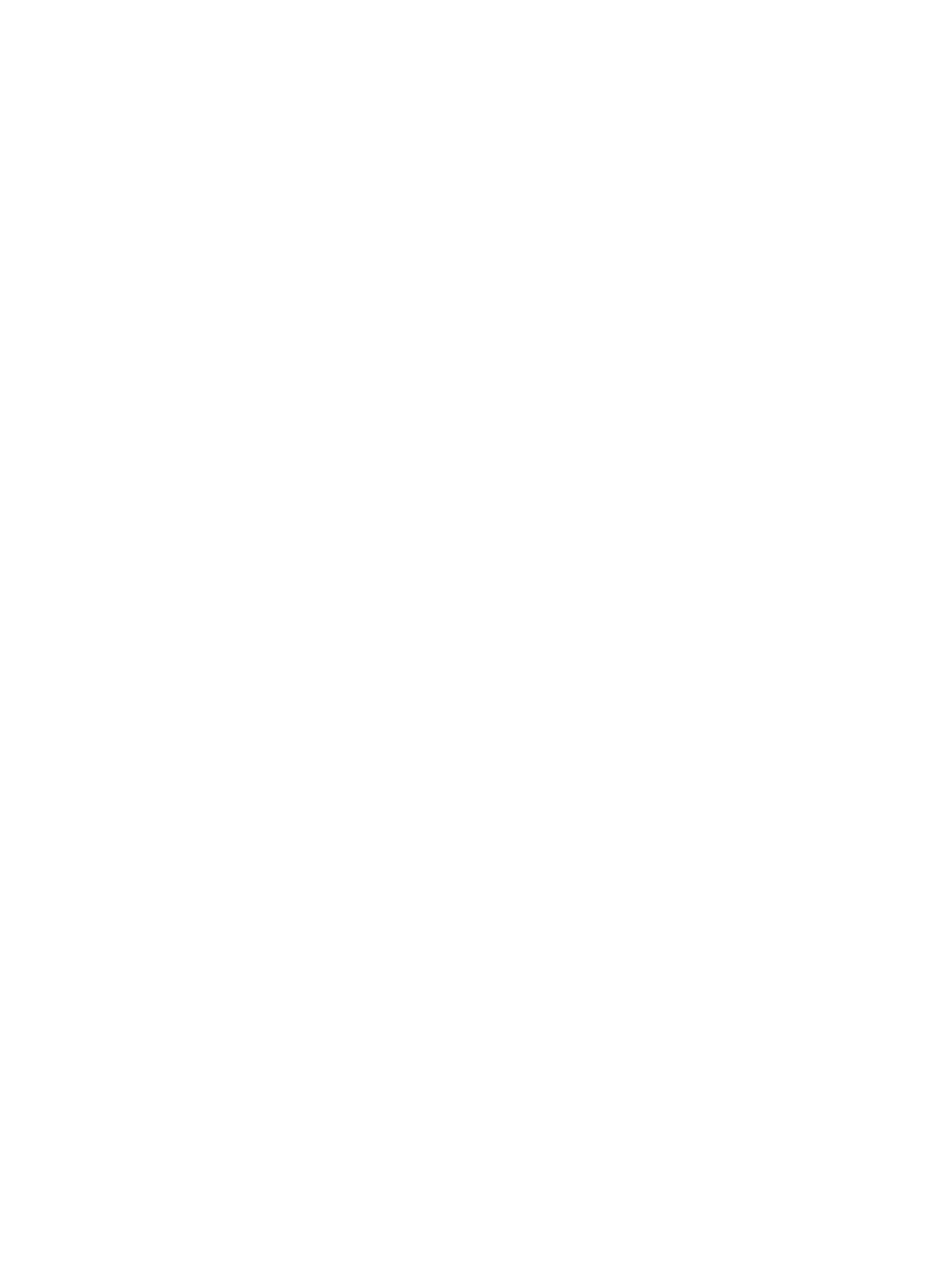
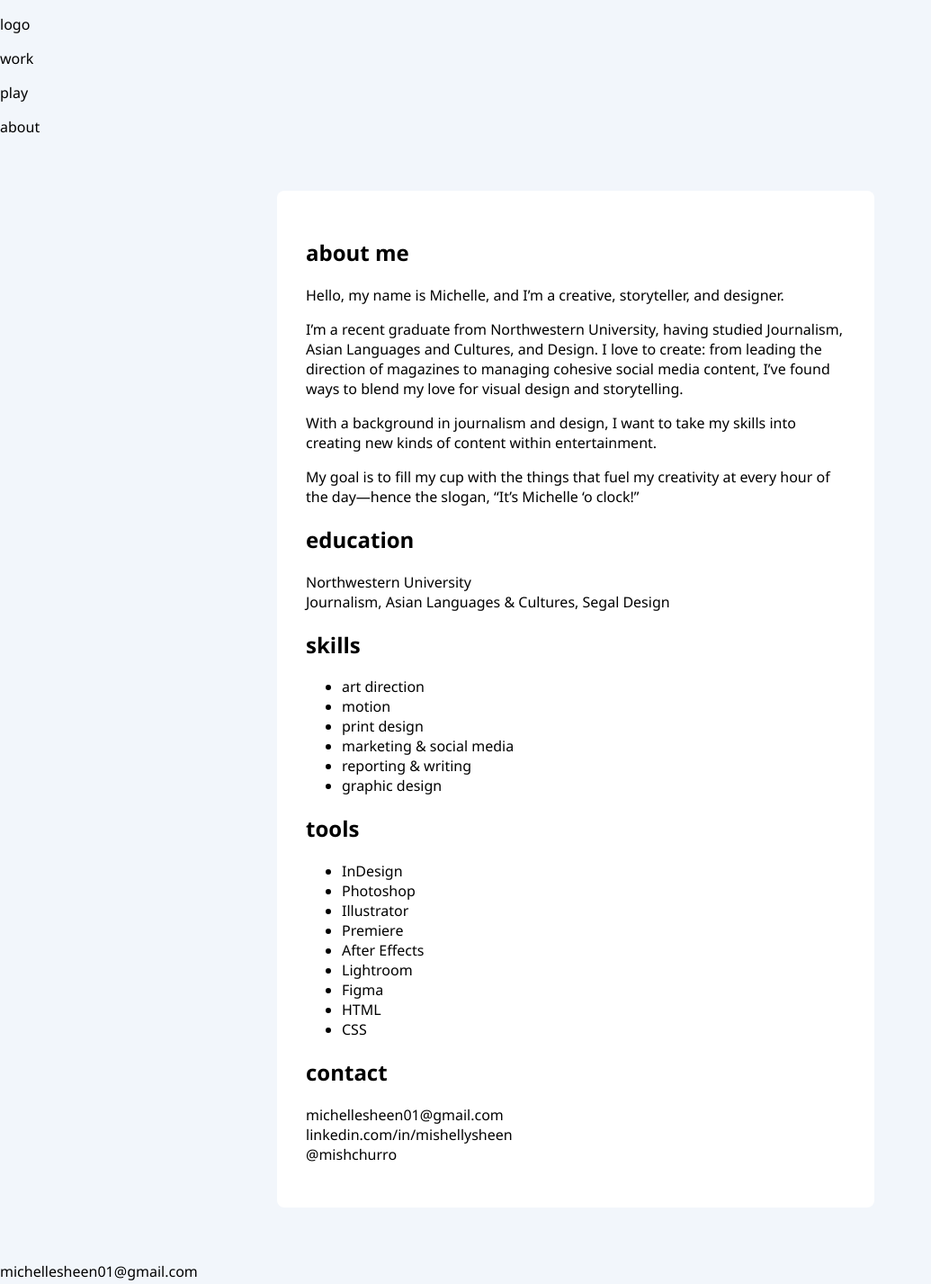
Before and after one commit to mishellysworld/portfolio, a plain HTML site: page work.html in a window 1280 px wide. Shown: the whole page at 90% size, without its empty margins (0-1035 px from the left). Before the commit the page ends 800 px from the top, so only its background shows below. Drawn offline with Linux system fonts and the light colour scheme.

Commit message:
text for about page

```diff
--- a/work.html
+++ b/work.html
@@ -0,0 +1,78 @@
+<!DOCTYPE html>
+<html lang="en">
+
+<head>
+  <meta charset="UTF-8"> <!-- meta tag defines metadata about a web page -->
+  <meta name="viewport" content="width=device-width, initial-scale=1">
+  <title> Michelle's Portfolio </title> <!-- title tag is the title of the document/name of the web page -->
+  <link rel="stylesheet" href="style.css" type="text/css">
+</head>
+
+<body>
+  <header>
+    <p>logo</p>
+    <p>work</p>
+    <p>play</p>
+    <p>about</p>
+  </header>
+
+  <main>
+    <section>
+      <h2>about me</h2>
+      <p>Hello, my name is Michelle, and I’m a creative, storyteller, and designer.</p>
+      <p>I’m a recent graduate from Northwestern University, having studied Journalism, Asian Languages and Cultures, and Design. I love to create: from leading the direction of magazines to managing cohesive social media content, I’ve found ways to blend my love for visual design and storytelling.</p>
+      <p>With a background in journalism and design, I want to take my skills into creating new kinds of content within entertainment. </p>
+      <p>My goal is to fill my cup with the things that fuel my creativity at every hour of the day—hence the slogan, “It’s Michelle ‘o clock!” </p>
+    </section>
+
+    <section>
+      <h2>education</h2>
+      <p>Northwestern University <br>
+        Journalism, Asian Languages & Cultures, Segal Design
+      </p>
+    </section>
+
+    <section>
+      <h2>skills</h2>
+      <ul>
+        <li>art direction</li>
+        <li>motion</li>
+        <li>print design</li>
+        <li>marketing & social media</li>
+        <li>reporting & writing</li>
+        <li>graphic design</li>
+      </ul>
+    </section>
+
+    <section>
+      <h2>tools</h2>
+      <ul>
+        <li>InDesign</li>
+        <li>Photoshop</li>
+        <li>Illustrator</li>
+        <li>Premiere</li>
+        <li>After Effects</li>
+        <li>Lightroom</li>
+        <li>Figma</li>
+        <li>HTML</li>
+        <li>CSS</li>
+      </ul>
+    </section>
+
+    <section>
+      <h2>contact</h2>
+      <p>michellesheen01@gmail.com <br>
+        linkedin.com/in/mishellysheen <br>
+        @mishchurro
+      </p>
+    </section>
+
+
+  </main>
+
+  <footer>
+    <p>michellesheen01@gmail.com</p>
+  </footer>
+
+</body>
+</html>
```
Also changed, not shown: index.html (+1 -9 lines).
